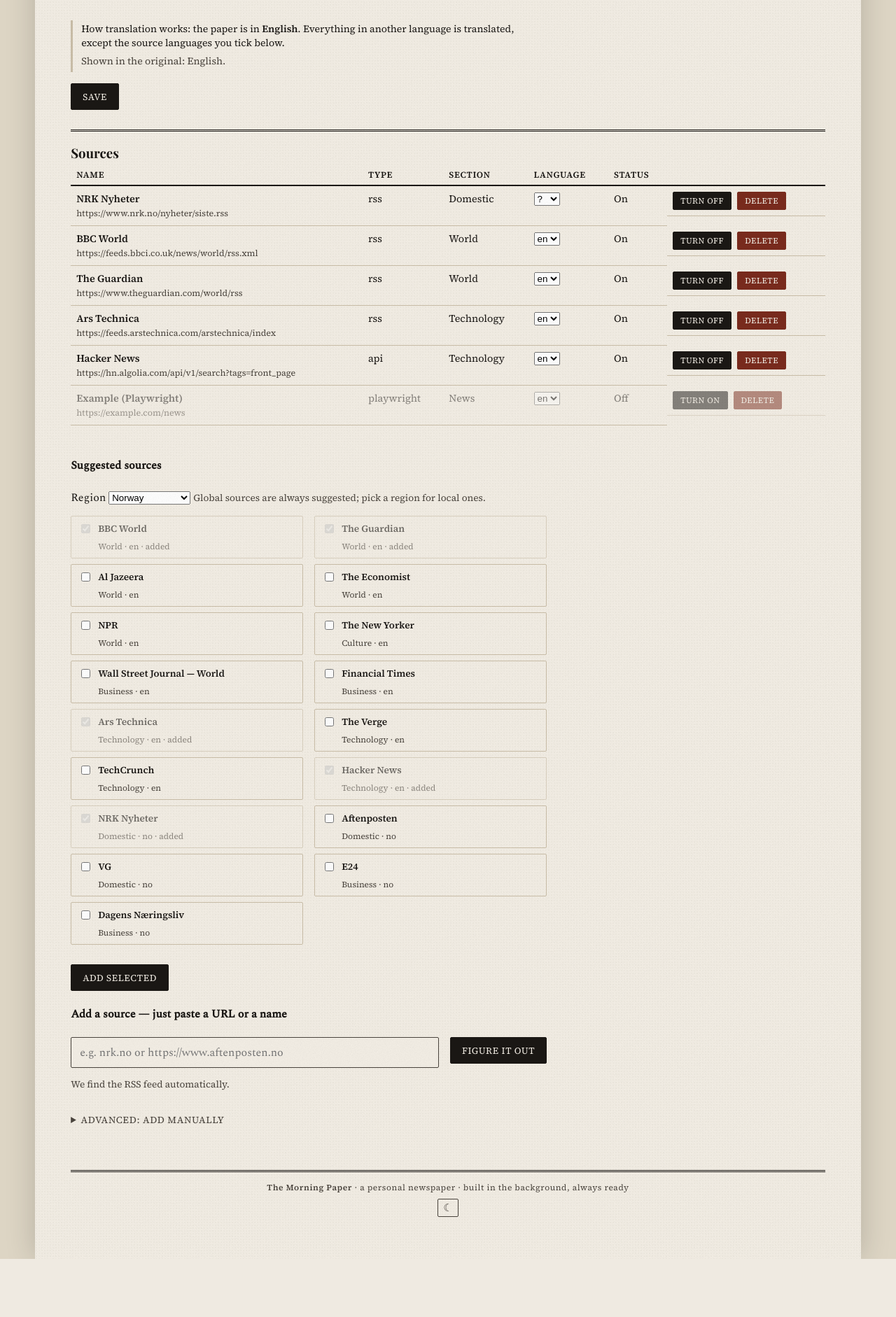
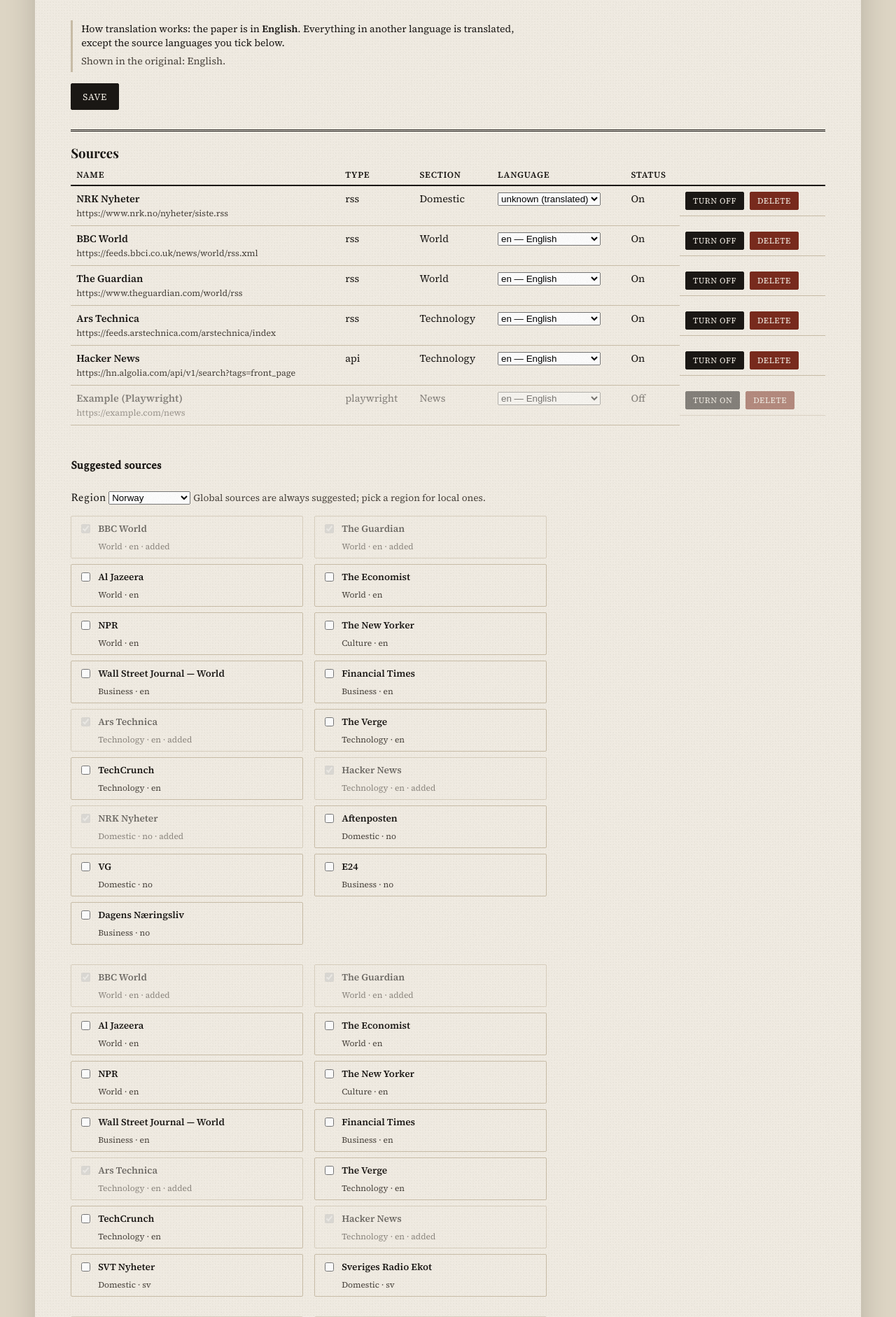
Before and after one commit to mhellevang/avisa, a FastAPI app: page /settings in a window 1280 px wide. Shown: the part 1007-2889 px from the top of the page at 70% size. Before the commit the page ends 2806 px from the top, so only its background shows below. Run offline with FastAPI, Linux system fonts and the light colour scheme; data comes from the database, SQL or seed files in the repository; some web fonts are replaced.

Commit message:
fix(settings): UX-gjennomgang av innstillingssiden
- Kildehandlinger (språk/av-på/slett/legg til) redirecter til #sources
  og meldingen vises i seksjonen — man mister ikke lenger plassen sin
- Språkvelgere viser navn («no — Norsk»), «?» ble «ukjent (oversettes)»
- ⚠-meldinger får egen varselstil i stedet for grønn suksess-stil
- Region-bytte toggler pre-rendrede forslag klientside — nuker ikke
  lenger usparte endringer i profil-skjemaet
- Confirm ved bytte av avisspråk (full re-oversettelse), og feedback
  når ugyldige utgavetider forkastes

```diff
--- a/app/i18n.py
+++ b/app/i18n.py
@@ -140,6 +140,11 @@
         "Paper language": "Avisas språk",
         "Content is translated to this language, and the interface is shown in it (where localized).":
             "Innhold oversettes til dette språket, og grensesnittet vises på det (om lokalisert).",
+        "Changing the paper language clears all translations and re-translates everything from scratch. Continue?":
+            "Bytte av avisspråk sletter alle oversettelser og oversetter alt på nytt. Fortsette?",
+        "Ignored invalid edition times: {bad} (must be HH:MM). Now using: {times}.":
+            "Ignorerte ugyldige utgavetider: {bad} (må være TT:MM). Bruker nå: {times}.",
+        "unknown (translated)": "ukjent (oversettes)",
         "Leave untouched (don't translate these source languages)":
             "La stå urørt (ikke oversett disse kildespråkene)",
         "Stories from these source languages are shown in the original even if they differ from the paper language.":
--- a/app/static/style.css
+++ b/app/static/style.css
@@ -476,6 +476,7 @@
 
 /* ---------- Innstillinger ---------- */
 .saved-note { color: #2f5d3a; font-weight: 600; }
+.warn-note { color: #9c3f1e; font-weight: 600; }
 .settings-block {
   margin: 28px 0;
   padding-top: 18px;
--- a/app/templates/settings.html
+++ b/app/templates/settings.html
@@ -8,7 +8,7 @@
 </header>
 
 {% if saved %}<p class="saved-note">{{ t("✓ Saved.") }}</p>{% endif %}
-{% if msg %}<p class="saved-note">{{ msg }}</p>{% endif %}
+{% if msg %}<p class="{{ 'warn-note' if msg.startswith('⚠') else 'saved-note' }}">{{ msg }}</p>{% endif %}
 
 <section class="settings-block configurator" id="chat">
   <h3>{{ t("💬 Talk to the configurator") }}</h3>
@@ -79,7 +79,7 @@
     </div>
     <p class="settings-hint">{{ t("Sources are checked continuously; the paper itself is curated and rebuilt at the edition times.") }}</p>
     <label>{{ t("Paper language") }}
-      <select name="paper_lang">
+      <select name="paper_lang" id="paper-lang" data-initial="{{ paper_lang_val }}">
         {% for code, label in ui_lang_options %}
         <option value="{{ code }}"{% if code == paper_lang_val %} selected{% endif %}>{{ label }}</option>
         {% endfor %}
@@ -106,10 +106,25 @@
     {% endif %}
     <button type="submit">{{ t("Save") }}</button>
   </form>
+  <script>
+    (function () {
+      const sel = document.getElementById('paper-lang');
+      if (!sel) return;
+      sel.form.addEventListener('submit', function (e) {
+        if (sel.value !== sel.dataset.initial &&
+            !confirm({{ t("Changing the paper language clears all translations and re-translates everything from scratch. Continue?") | tojson }})) {
+          e.preventDefault();
+        }
+      });
+    })();
+  </script>
 </section>
 
 <section class="settings-block" id="sources">
   <h3>{{ t("Sources") }}</h3>
+  {# The source actions redirect back to #sources — repeat the note here so it
+     isn't scrolled out of view above the fold. #}
+  {% if msg %}<p class="{{ 'warn-note' if msg.startswith('⚠') else 'saved-note' }}">{{ msg }}</p>{% endif %}
   <div class="table-scroll">
   <table class="sources-table">
     <thead><tr><th>{{ t("Name") }}</th><th>{{ t("Type") }}</th><th>{{ t("Section") }}</th><th>{{ t("Language") }}</th><th>{{ t("Status") }}</th><th></th></tr></thead>
@@ -122,9 +137,9 @@
         <td>
           <form action="/sources/{{ src.id }}/lang" method="post" class="lang-form">
             <select name="lang" onchange="this.form.requestSubmit()">
-              <option value=""{% if not src.lang %} selected{% endif %}>?</option>
+              <option value=""{% if not src.lang %} selected{% endif %}>{{ t("unknown (translated)") }}</option>
               {% for code, label in source_lang_options %}
-              <option value="{{ code }}"{% if code == src.lang %} selected{% endif %}>{{ code }}</option>
+              <option value="{{ code }}"{% if code == src.lang %} selected{% endif %}>{{ code }} — {{ label }}</option>
               {% endfor %}
             </select>
           </form>
@@ -146,20 +161,24 @@
   </div>
 
   <h4>{{ t("Suggested sources") }}</h4>
-  <form action="/settings" method="get" class="region-pick">
+  {# All regions are pre-rendered; the picker only toggles visibility, so
+     changing region never reloads the page (a reload dropped unsaved edits
+     in the profile form above). #}
+  <div class="region-pick">
     <label>{{ t("Region") }}
-      <select name="region" onchange="this.form.submit()">
+      <select id="region-select">
         {% for code, label in region_options %}
         <option value="{{ code }}"{% if code == selected_region %} selected{% endif %}>{{ label }}</option>
         {% endfor %}
       </select>
     </label>
     <span class="settings-hint">{{ t("Global sources are always suggested; pick a region for local ones.") }}</span>
-  </form>
+  </div>
   <form action="/sources/catalog-add" method="post" class="settings-form catalog-add">
-    <input type="hidden" name="region" value="{{ selected_region }}">
-    <div class="check-grid sources-grid">
-      {% for c in proposed_sources %}
+    <input type="hidden" name="region" id="region-field" value="{{ selected_region }}">
+    {% for code, label in region_options %}
+    <div class="check-grid sources-grid" data-region="{{ code }}"{% if code != selected_region %} hidden{% endif %}>
+      {% for c in proposed_by_region[code] %}
       <label class="check{{ ' is-added' if c.already }}">
         <input type="checkbox" name="urls" value="{{ c.url }}"{% if c.already %} checked disabled{% endif %}>
         <span class="src-name">{{ c.name }}</span>
@@ -167,8 +186,21 @@
       </label>
       {% endfor %}
     </div>
+    {% endfor %}
     <button type="submit">{{ t("Add selected") }}</button>
   </form>
+  <script>
+    (function () {
+      const sel = document.getElementById('region-select');
+      if (!sel) return;
+      sel.addEventListener('change', function () {
+        document.getElementById('region-field').value = sel.value;
+        document.querySelectorAll('.sources-grid[data-region]').forEach(function (el) {
+          el.hidden = el.dataset.region !== sel.value;
+        });
+      });
+    })();
+  </script>
 
   <h4>{{ t("Add a source — just paste a URL or a name") }}</h4>
   <form action="/sources/discover" method="post" class="settings-form smart-add">
@@ -194,9 +226,9 @@
         <label>{{ t("Section") }} <input type="text" name="section" value="News"></label>
         <label>{{ t("Language") }}
           <select name="lang">
-            <option value="" selected>?</option>
+            <option value="" selected>{{ t("unknown (translated)") }}</option>
             {% for code, label in source_lang_options %}
-            <option value="{{ code }}">{{ code }}</option>
+            <option value="{{ code }}">{{ code }} — {{ label }}</option>
             {% endfor %}
           </select>
         </label>
```
Also changed, not shown: app/routes/settings.py (+21 -6 lines), app/routes/sources.py (+5 -5 lines).
